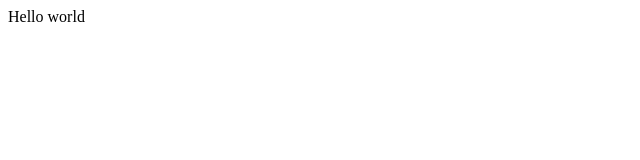
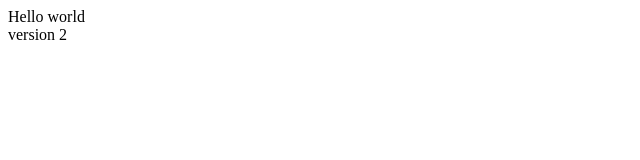
Before and after one commit to herrera25/hello-world-gh, a plain HTML site: page index.html in a window 1280 px wide. Shown: the full height of the page, 0-640 px from the left. Drawn offline with Linux system fonts and the light colour scheme.

Commit message:
version2

```diff
--- a/index.html
+++ b/index.html
@@ -4,6 +4,7 @@
     <title>Hello</title>
 </head>
 <body>
-    Hello world
+    Hello world<br>
+    version 2
 </body>
 </html>
```
